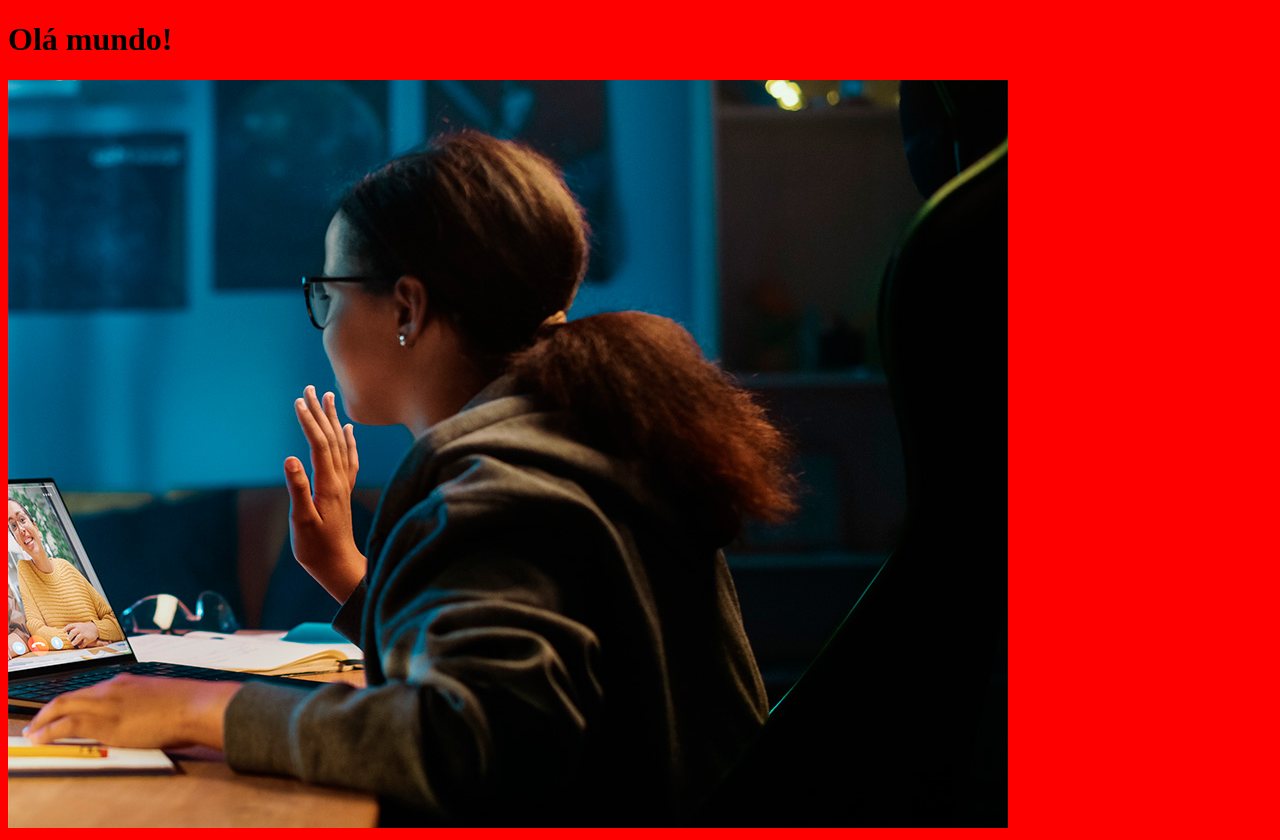
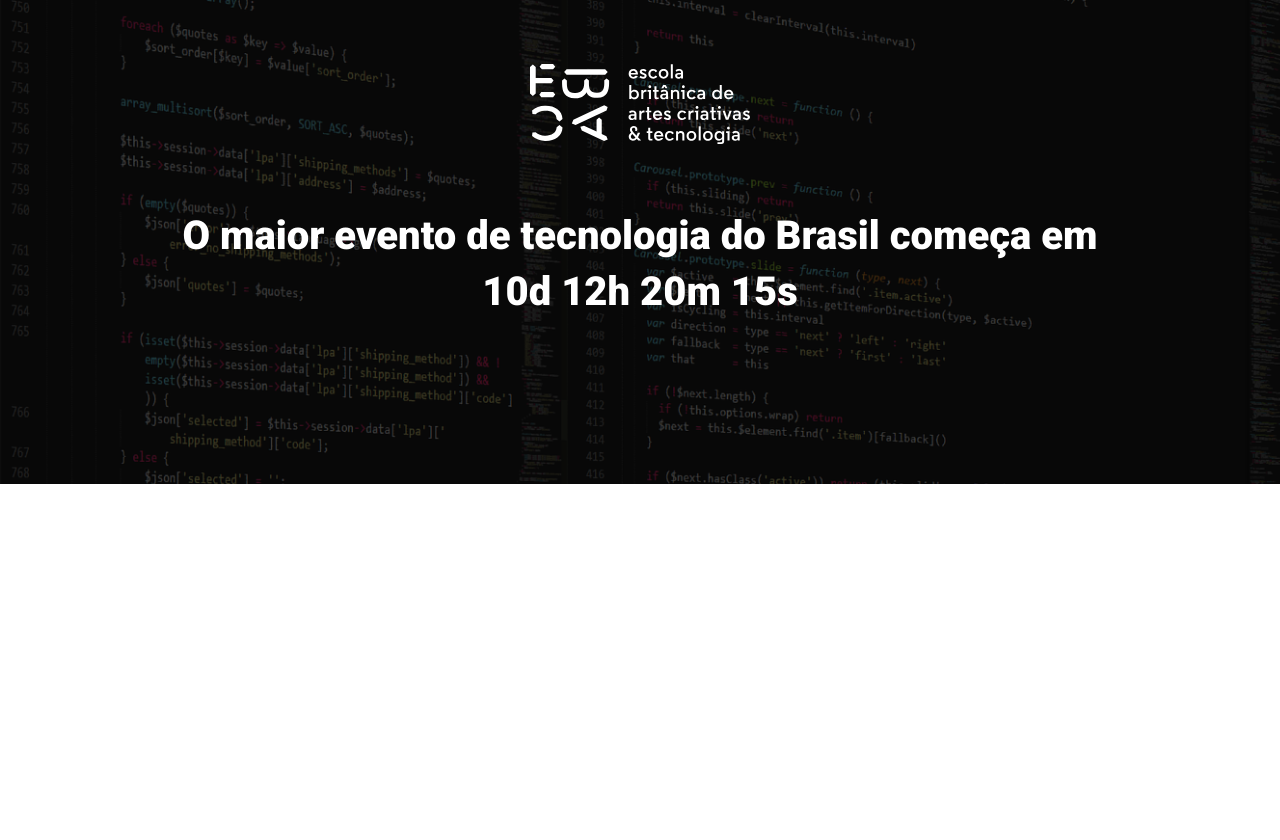
Before and after one commit to zvdleo/ebac_tech_talks, a website built with Parcel: page src/index.html in a window 1280 px wide. After the commit the page ends 800 px from the top, so only its background shows below. Built offline with nearby package versions, Linux system fonts and the light colour scheme.

Commit message:
criando o hero

```diff
--- a/src/index.html
+++ b/src/index.html
@@ -1,14 +1,26 @@
 <!DOCTYPE html>
 <html lang="en">
+
 <head>
     <meta charset="UTF-8">
     <meta name="viewport" content="width=device-width, initial-scale=1.0">
-    <title>Document</title>
+    <title>EBAC Tech Talks</title>
+    <link rel="preconnect" href="https://fonts.googleapis.com">
+    <link rel="preconnect" href="https://fonts.gstatic.com" crossorigin>
+    <link href="https://fonts.googleapis.com/css2?family=Roboto:wght@400;700;900&display=swap" rel="stylesheet">
     <link rel="stylesheet" href="styles/main.scss">
 </head>
+
 <body>
-    <h1>Olá mundo!</h1>
-    <img src="./images/backend.png" alt="">
+    <header class="hero">
+        <div class="container">
+            <img class="hero__logo" src="./images/ebac_logo.svg" alt="">
+            <p class="hero__text">
+                O maior evento de tecnologia do Brasil começa em 10d 12h 20m 15s
+            </p>
+        </div>
+    </header>
     <script src="scripts/main.js"></script>
 </body>
+
 </html>
--- /dev/null
+++ b/src/styles/_hero.scss
@@ -0,0 +1,51 @@
+.hero {
+    padding-top: 64px;
+    padding-bottom: 100px;
+    background-image: url(../images/fundo.png);
+    background-size: cover;
+    position: relative;
+
+    .container {
+        position: relative;
+    }
+
+    &::before {
+        position: absolute;
+        top: 0;
+        left: 0;
+        width: 100%;
+        height: 100%;
+        background-color: #000;
+        content: '';
+        opacity: .7;
+    }
+
+    &__text {
+        margin-top: 64px;
+        margin-bottom: 64px;
+        font-size: 40px;
+        line-height: 56px;
+        font-weight: 800;
+        text-align: center;
+    }
+
+    &__logo {
+        margin: 0 auto;
+        height: 80px;
+        display: block;
+    }
+
+    @media (max-width: 640px) {
+        padding: 40px 0;
+
+        &__logo {
+            height: 40px;
+        }
+
+        &__text {
+            font-size: 22px;
+            line-height: 24px;
+            margin: 24px 0;
+        }
+    }
+}
--- a/src/styles/main.scss
+++ b/src/styles/main.scss
@@ -1,3 +1,23 @@
-body {
-    background-color: red;
+@use 'hero';
+
+* {
+    margin: 0;
+    padding: 0;
+    box-sizing: border-box;
+    font-family: Roboto, sans-serif;
+    color: #fff;
 }
+
+.container {
+    max-width: 960px;
+    width: 100%;
+    margin: 0 auto;
+
+    @media (max-width: 640px) {
+        max-width: 80%;
+    }
+
+    @media (max-width: 1024px) {
+        max-width: 90%;
+    }
+}
```
